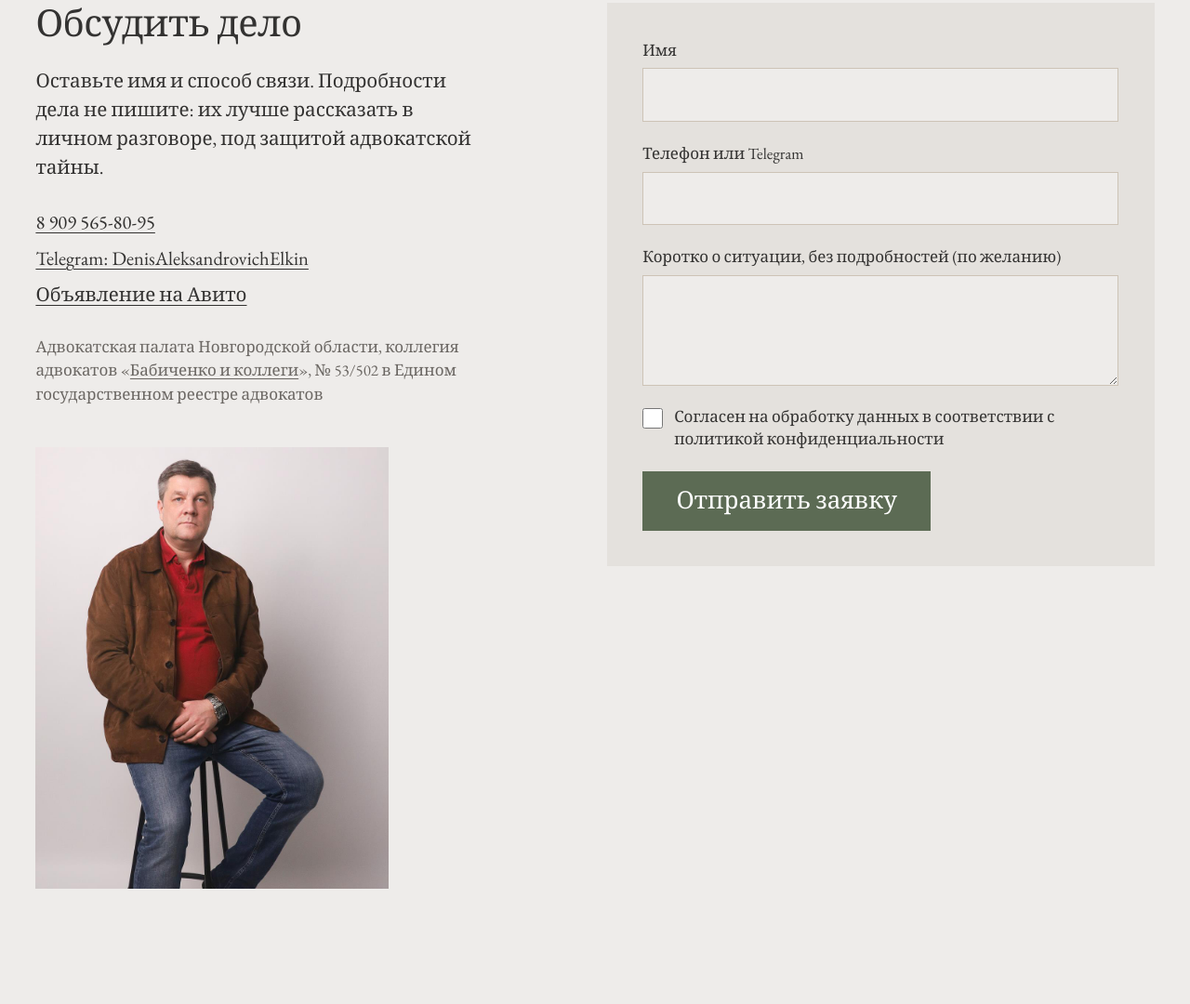
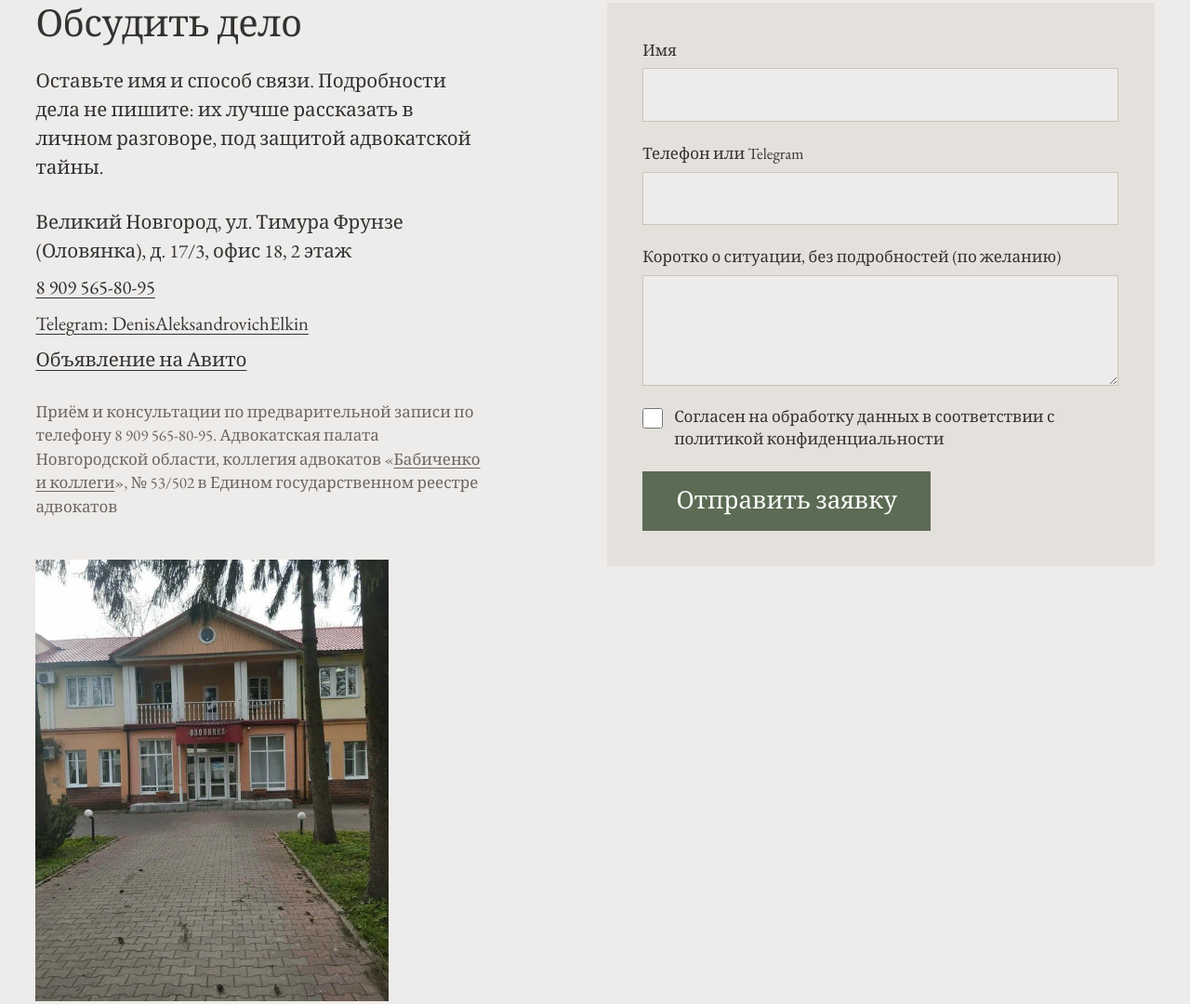
Before and after one commit to murzzsite/advokat-zashita, a plain HTML site: page index.html in a window 1280 px wide. Shown: the part 10350-11430 px from the top of the page at 93% size. Drawn offline with nearby package versions, Linux system fonts and the light colour scheme.

Commit message:
office address, building photos, cards update

```diff
--- a/index.html
+++ b/index.html
@@ -268,12 +268,13 @@
     <h2 class="h2" id="contact-h" data-lines>Обсудить дело</h2>
     <p class="contact__lead" data-reveal>Оставьте имя и способ связи. Подробности дела не пишите: их лучше рассказать в личном разговоре, под защитой адвокатской тайны.</p>
     <ul class="contact__list" data-reveal>
+      <li>Великий Новгород, ул. Тимура Фрунзе (Оловянка), д. 17/3, офис 18, 2 этаж</li>
       <li><a href="tel:+79095658095">8 909 565-80-95</a></li>
       <li><a href="https://t.me/DenisAleksandrovichElkin" target="_blank" rel="noopener">Telegram: DenisAleksandrovichElkin</a></li>
       <li><a href="https://www.avito.ru/velikiy_novgorod/predlozheniya_uslug/advokat_denis_aleksandrovich_elkin_4994086513" target="_blank" rel="noopener">Объявление на Авито</a></li>
     </ul>
-    <p class="contact__small" data-reveal>Адвокатская палата Новгородской области, коллегия адвокатов «<a href="https://babichenko-advokat.tb.ru/" target="_blank" rel="noopener">Бабиченко и коллеги</a>», № 53/502 в Едином государственном реестре адвокатов</p>
-    <figure class="portrait" data-reveal><img src="img/elkin-2.jpg" width="960" height="1200" alt="Адвокат Денис Ёлкин" loading="lazy"></figure>
+    <p class="contact__small" data-reveal>Приём и консультации по предварительной записи по телефону 8 909 565-80-95. Адвокатская палата Новгородской области, коллегия адвокатов «<a href="https://babichenko-advokat.tb.ru/" target="_blank" rel="noopener">Бабиченко и коллеги</a>», № 53/502 в Едином государственном реестре адвокатов</p>
+    <figure class="portrait" data-reveal><img src="img/office-1.jpg" width="602" height="800" alt="Здание на улице Тимура Фрунзе в Великом Новгороде, где находится офис адвоката" loading="lazy"></figure>
   </div>
   <form class="form" id="leadForm" novalidate data-reveal>
     <label class="field"><span>Имя</span><input type="text" name="name" autocomplete="name" required></label>
```
Also changed, not shown: cards.html (+2 -2 lines), img/office-1.jpg (added), img/office-2.jpg (added), 1 other file.
